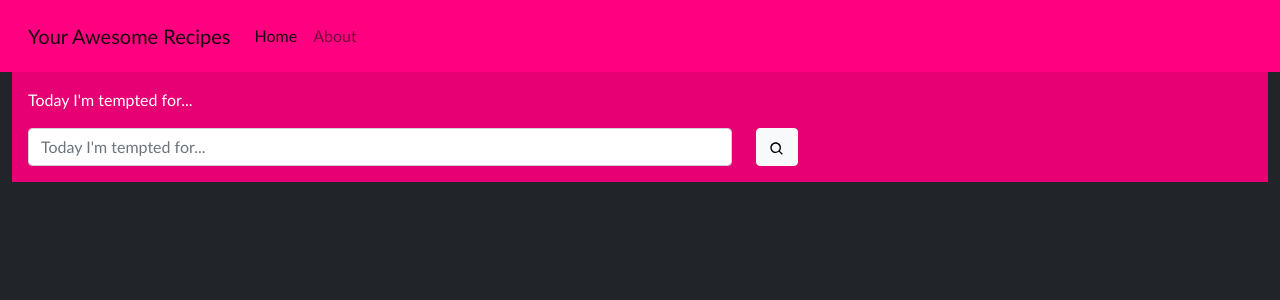
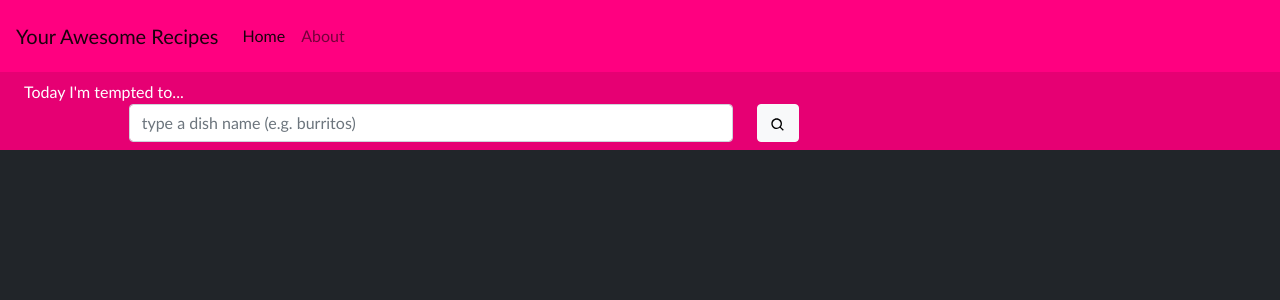
Before and after one commit to Camilovelag/awesome-recipes, a React (Create React App) app: page /home in a window 1280 px wide. Shown: the top 300 px of the page. Built offline with nearby package versions, Linux system fonts and the light colour scheme.

Commit message:
Fix layout bugs

```diff
--- a/src/App.css
+++ b/src/App.css
@@ -1,12 +1,12 @@
 html * {
   font-family: 'Gill Sans', 'Gill Sans MT', Calibri, 'Trebuchet MS', sans-serif;
+  margin: 0;
+  padding: 0;
 }
 
 body {
   background-color: #212529;
   color: #fff;
-  margin: 0;
-  padding: 0;
 }
 
 a {
@@ -35,3 +35,11 @@ a {
   justify-content: center;
   align-items: center;
 }
+
+.center {
+  display: flex;
+  flex-wrap: wrap;
+  width: 100%;
+  justify-content: center;
+  align-items: center;
+}
--- a/src/components/NavBar.js
+++ b/src/components/NavBar.js
@@ -1,10 +1,9 @@
 import React from 'react';
-import { Navbar, Nav, Container } from 'react-bootstrap';
+import { Navbar, Nav } from 'react-bootstrap';
 import { LinkContainer } from 'react-router-bootstrap';
 
 const NavigationBar = () => (
-  <Navbar className="bg-fuchsia p-3" expand="md" fluid>
-    <Container fluid>
+  <Navbar className="bg-fuchsia p-3" expand="md">
     <LinkContainer to="/">
       <Navbar.Brand>Your Awesome Recipes</Navbar.Brand>
     </LinkContainer>
@@ -23,7 +22,6 @@ const NavigationBar = () => (
         </LinkContainer>
       </Nav>
     </Navbar.Collapse>
-    </Container>
   </Navbar>
 );
 
--- a/src/components/SearchRecipe.js
+++ b/src/components/SearchRecipe.js
@@ -25,17 +25,16 @@ const SearchRecipe = () => {
   };
 
   return (
-    <div className="search-bar bg-fuchsia-2 p-3">
-      <p>Today I&apos;m tempted for...</p>
-      <Form onSubmit={handleSubmit}>
+    <Form className="bg-fuchsia-2 px-4 py-2" onSubmit={handleSubmit}>
+      <p>Today I&apos;m tempted to...</p>
       <Form.Group>
-          <Row className="justify-content-start">
-            <Col xs={9} md={8} lg={7}>
+        <Row>
+          <Col className="offset-1" xs={8} md={7} lg={6}>
             <Form.Control
               type="text"
               name="title"
               onChange={handleChange}
-                placeholder="Today I&apos;m tempted for..."
+              placeholder="type a dish name (e.g. burritos)"
               required
             />
           </Col>
@@ -47,7 +46,6 @@ const SearchRecipe = () => {
         </Row>
       </Form.Group>
     </Form>
-    </div>
   );
 };
 
--- a/src/components/recipePreview.js
+++ b/src/components/recipePreview.js
@@ -27,7 +27,7 @@ const RecipePreview = (props) => {
       <Card.Body>
         <Card.Title>{title}</Card.Title>
         <Card.Text>
-          <div>
+          <span>
             {(view === 'positive' || view === 'all') && (
               <span className="d-flex align-items-center gap-2">
                 <BiLike />
@@ -43,7 +43,7 @@ const RecipePreview = (props) => {
                 /10
               </span>
             )}
-          </div>
+          </span>
         </Card.Text>
       </Card.Body>
     </Card>
--- a/src/pages/Home.js
+++ b/src/pages/Home.js
@@ -32,49 +32,49 @@ const Home = () => {
     switch (e.target.name) {
       case 'positive':
         dispatch(sortByPositive());
-        dispatch(updateSort('positive'));
         break;
       case 'score':
         dispatch(sortByScore());
-        dispatch(updateSort('score'));
         break;
       case 'title':
         dispatch(sortByTitle());
-        dispatch(updateSort('title'));
         break;
       default:
         break;
     }
+    dispatch(updateSort(e.target.name));
   };
 
   return (
     <Container fluid>
-      <SearchRecipe />
+      <Row>
+        <SearchRecipe />
+      </Row>
       {recipes.length > 0 && loading === false && (
-        <Row className="bg-fuchsia p-3">
-          <Col sm={6} className="sort-buttons">
+        <Row className="bg-fuchsia p-2">
+          <Col sm={6} className="center gap-1 mb-2">
             <p>Sort by: </p>
-            <Button variant={sort === 'title' ? 'dark' : 'light'} type="button" name="title" onClick={handleSort}>A-Z</Button>
-            <Button variant={sort === 'score' ? 'dark' : 'light'} type="button" name="score" onClick={handleSort}>High score</Button>
-            <Button variant={sort === 'positive' ? 'dark' : 'light'} type="button" name="positive" onClick={handleSort}>Most popular</Button>
+            <Button size="sm" variant={sort === 'title' ? 'dark' : 'light'} type="button" name="title" onClick={handleSort}>A-Z</Button>
+            <Button size="sm" variant={sort === 'score' ? 'dark' : 'light'} type="button" name="score" onClick={handleSort}>High score</Button>
+            <Button size="sm" variant={sort === 'positive' ? 'dark' : 'light'} type="button" name="positive" onClick={handleSort}>Most popular</Button>
           </Col>
-          <Col sm={6} className="">
+          <Col sm={6} className="center gap-1">
             <p>View stats: </p>
-            <Button variant={view === 'all' ? 'dark' : 'light'} type="button" onClick={() => dispatch(viewByAll())}>All</Button>
-            <Button variant={view === 'score' ? 'dark' : 'light'} type="button" onClick={() => dispatch(viewByScore())}>Score</Button>
-            <Button variant={view === 'positive' ? 'dark' : 'light'} type="button" onClick={() => dispatch(viewByPositive())}>Likes</Button>
+            <Button size="sm" variant={view === 'all' ? 'dark' : 'light'} type="button" onClick={() => dispatch(viewByAll())}>All</Button>
+            <Button size="sm" variant={view === 'score' ? 'dark' : 'light'} type="button" onClick={() => dispatch(viewByScore())}>Score</Button>
+            <Button size="sm" variant={view === 'positive' ? 'dark' : 'light'} type="button" onClick={() => dispatch(viewByPositive())}>Likes</Button>
           </Col>
         </Row>
       )}
-      <div>{loading && (<span>Loading, please wait...</span>)}</div>
-      <div>{noResults && loading === false && (<span>No results found!</span>)}</div>
-      <div className="bg-dark d-flex justify-content-center px-auto">
+      <Row>{loading && (<span>Loading, please wait...</span>)}</Row>
+      <Row>{noResults && loading === false && (<span>No results found!</span>)}</Row>
+      <Row className="bg-dark">
         {loading === false && (
-          <CardGroup className="my-3" style={{ width: '95vw' }}>
+          <CardGroup className="my-3 center">
             {recipesList}
           </CardGroup>
         )}
-      </div>
+      </Row>
     </Container>
   );
 };
--- a/src/pages/Recipes.js
+++ b/src/pages/Recipes.js
@@ -12,9 +12,9 @@ const Recipes = () => {
   const recipeItem = recipesList.find((recipe) => recipe.id === parseInt(id, 10));
 
   return (
-    <Container className="mx-5 my-4" fluid>
+    <Container fluid>
       <Row>
-        <Col>
+        <Col className="center my-3">
           <Recipe
             title={recipeItem.title}
             image={recipeItem.image}
```
Lines whose indentation alone changed are shown as unchanged.
